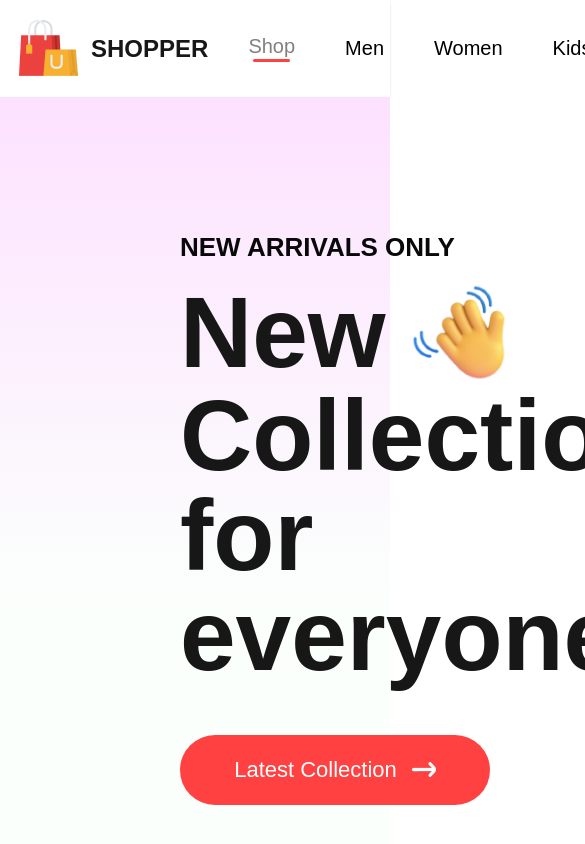
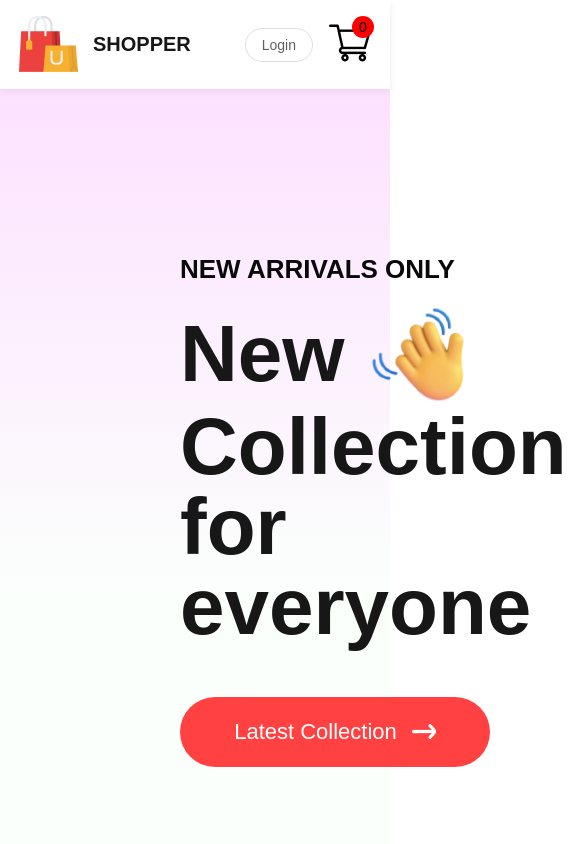
Before and after one commit to yasasdev/Floral-Shop-with-Blockchain, a React (Vite) app in the folder src/final-project-HND-frontend/: page / in a window 390 px wide. Shown: the top 844 px of the page, 585 px wide, since content can reach past the window. Built offline with nearby package versions, Linux system fonts and the light colour scheme.

Commit message:
Multiple files update

```diff
--- a/src/final-project-HND-frontend/src/components/Hero/Hero.css
+++ b/src/final-project-HND-frontend/src/components/Hero/Hero.css
@@ -22,7 +22,7 @@
 
 .hero-left p {
     color: #171717;
-    font-size: 100px;
+    font-size: 80px;
     font-weight: 700;
 }
 
--- a/src/final-project-HND-frontend/src/components/Item/Item.jsx
+++ b/src/final-project-HND-frontend/src/components/Item/Item.jsx
@@ -8,10 +8,10 @@ const Item = (props) => {
         <p>{props.name}</p>
         <div className="item-prices">
             <div className="item-price-new">
-                ${props.new_price}
+                Rs {props.new_price}
             </div>
             <div className="item-price-old">
-                ${props.old_price}
+                Rs {props.old_price}
             </div>
         </div>
     </div>
--- a/src/final-project-HND-frontend/src/components/Navbar/Navbar.css
+++ b/src/final-project-HND-frontend/src/components/Navbar/Navbar.css
@@ -1,30 +1,67 @@
+:root {
+    /* Color variables */
+    --color-primary: #FF4141;
+    --color-text-primary: #171717;
+    --color-text-secondary: #616161;
+    --color-border: #e0e0e0;
+    --color-background: #ffffff;
+    --color-background-hover: #f5f5f5;
+
+    /* Spacing variables */
+    --spacing-xs: 0.5rem;
+    --spacing-sm: 0.75rem;
+    --spacing-md: 1rem;
+    --spacing-lg: 1.5rem;
+    --spacing-xl: 2rem;
+
+    /* Font sizes */
+    --font-size-xs: 0.875rem;
+    --font-size-sm: 1rem;
+    --font-size-md: 1.125rem;
+    --font-size-lg: 1.25rem;
+    --font-size-xl: 1.5rem;
+
+    /* Border radius */
+    --border-radius-sm: 0.25rem;
+    --border-radius-md: 0.5rem;
+    --border-radius-lg: 2rem;
+}
+
 .navbar {
     display: flex;
-    justify-content: space-around;
-    padding: 16px;
-    box-shadow: 0 1px 3px -2px black;
+    justify-content: space-between;
+    align-items: center;
+    padding: var(--spacing-md) var(--spacing-lg);
+    box-shadow: 0 2px 8px rgba(0, 0, 0, 0.08);
+    background-color: var(--color-background);
+    position: sticky;
+    top: 0;
+    z-index: 1000;
 }
 
 .nav-logo {
     display: flex;
     align-items: center;
-    gap: 10px;
+    gap: var(--spacing-sm);
 }
 
 .nav-logo p {
-    color: #171717;
-    font-size: 24px;
+    color: var(--color-text-primary);
+    font-size: var(--font-size-xl);
     font-weight: 600;
+    margin: 0;
 }
 
 .nav-menu {
     display: flex;
     align-items: center;
     list-style: none;
-    gap: 50px;
-    color: hsl(0, 0%, 38%);
-    font-size: 20px;
+    gap: var(--spacing-xl);
+    color: var(--color-text-secondary);
+    font-size: var(--font-size-md);
     font-weight: 500;
+    margin: 0;
+    padding: 0;
 }
 
 .nav-menu li {
@@ -32,38 +69,60 @@
     flex-direction: column;
     align-items: center;
     justify-content: center;
-    gap: 1px;
+    gap: 2px;
     cursor: pointer;
+    position: relative;
+    transition: color 0.2s ease;
 }
 
-.nav-menu hr {
-    border: none;
+.nav-menu li:hover {
+    color: var(--color-text-primary);
+}
+
+.nav-menu li::after {
+    content: '';
+    width: 0;
+    height: 3px;
+    background: var(--color-primary);
+    border-radius: var(--border-radius-sm);
+    transition: width 0.3s ease;
+}
+
+.nav-menu li:hover::after,
+.nav-menu li.active::after {
     width: 80%;
-    height: 3px;
-    border-radius: 10px;
-    background: #FF4141;
 }
 
 .nav-login-cart {
     display: flex;
     align-items: center;
-    gap: 45px;
+    gap: var(--spacing-lg);
 }
 
 .nav-login-cart button {
-    width: 110px;
-    height: 40px;
-    outline: none;
-    border: 1px solid #7a7a7a;
-    border-radius: 75px;
-    color: #515151;
-    font-size: 20px;
+    padding: var(--spacing-xs) var(--spacing-lg);
+    border: 1px solid var(--color-border);
+    border-radius: var(--border-radius-lg);
+    color: var(--color-text-secondary);
+    font-size: var(--font-size-sm);
     font-weight: 500;
-    background: white;
+    background: var(--color-background);
     cursor: pointer;
+    transition: all 0.2s ease;
 }
+
+.nav-login-cart button:hover {
+    background: var(--color-background-hover);
+    border-color: var(--color-text-secondary);
+}
+
 .nav-login-cart button:active {
-    background: #f3f3f3;
+    transform: scale(0.98);
+}
+
+.nav-cart-icon {
+    position: relative;
+    cursor: pointer;
 }
 
 .nav-cart-count {
@@ -73,8 +132,43 @@
     justify-content: center;
     align-items: center;
     margin-top: -35px;
-    margin-left: -55px;
+    margin-left: -35px;
     border-radius: 11px;
     font-size: 14px;
     background: red;
 }
+
+  /* Responsive design */
+  @media (max-width: 768px) {
+    .navbar {
+      padding: var(--spacing-sm) var(--spacing-md);
+    }
+
+    .nav-menu {
+      gap: var(--spacing-md);
+      font-size: var(--font-size-sm);
+    }
+
+    .nav-login-cart {
+      gap: var(--spacing-md);
+    }
+
+    .nav-login-cart button {
+      padding: var(--spacing-xs) var(--spacing-md);
+      font-size: var(--font-size-xs);
+    }
+  }
+
+  @media (max-width: 576px) {
+    .navbar {
+      justify-content: space-between;
+    }
+
+    .nav-menu {
+      display: none;
+    }
+
+    .nav-logo p {
+      font-size: var(--font-size-lg);
+    }
+  }
--- a/src/final-project-HND-frontend/src/components/Offers/Offers.css
+++ b/src/final-project-HND-frontend/src/components/Offers/Offers.css
@@ -20,7 +20,7 @@
 
 .offers-left h1 {
     color: #171717;
-    font-size: 80px;
+    font-size: 75px;
     font-weight: 600;
 }
 
```
